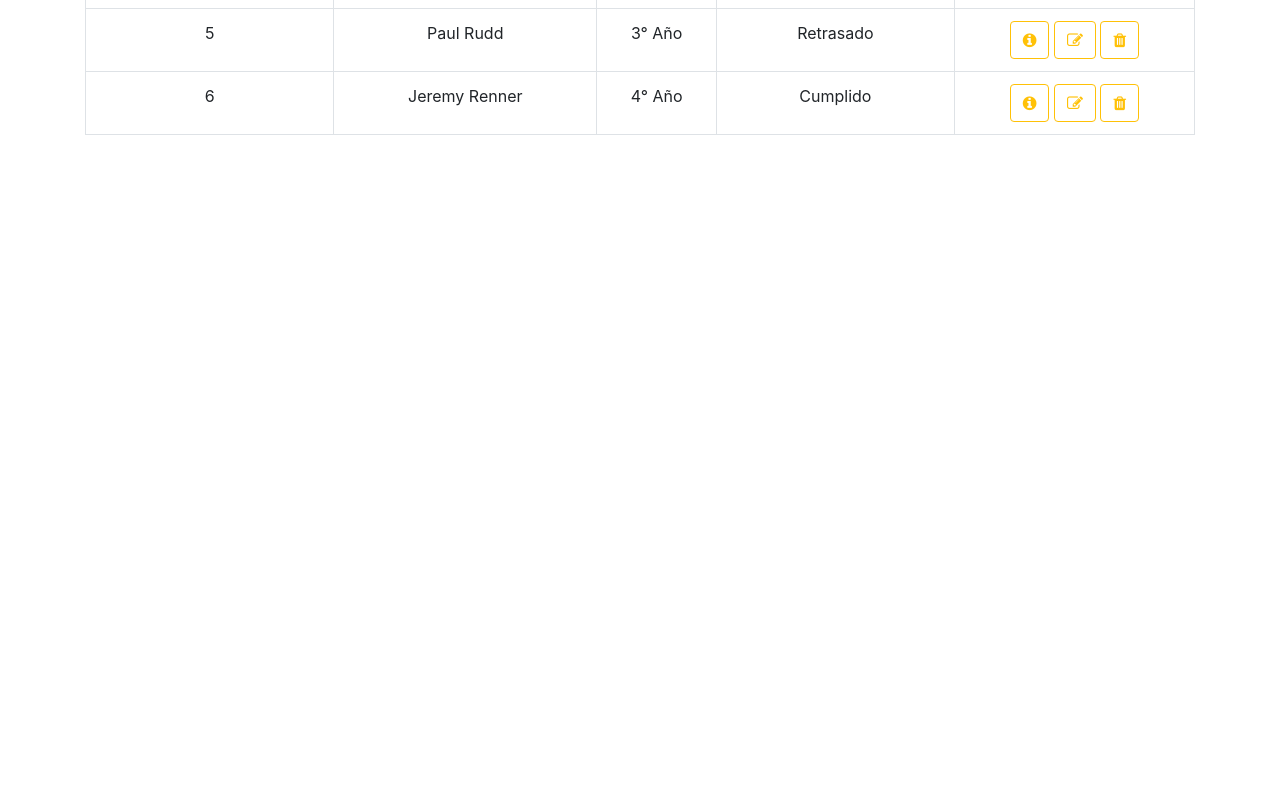
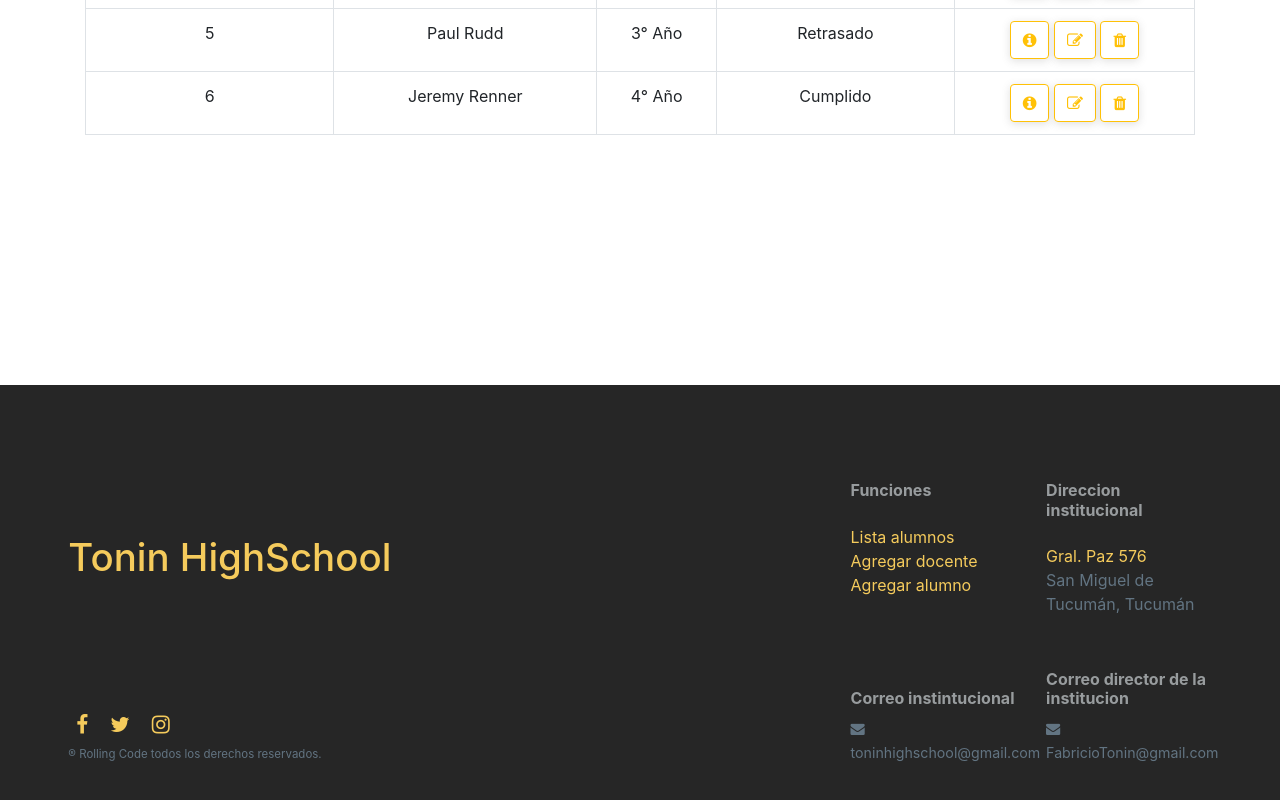
Before and after one commit to gabogarcia1/repo-frontend-pf, a React (Create React App) app: page /alumnos in a window 1280 px wide. Shown: the part 536-1336 px from the top of the page. Before the commit the page ends 800 px from the top, so only its background shows below. Built offline with nearby package versions, Linux system fonts and the light colour scheme.

Commit message:
shadow a todos los btn, nuevo footer

```diff
--- a/src/App.jsx
+++ b/src/App.jsx
@@ -5,6 +5,7 @@ import Login from "./pages/Login";
 import Califications from "./pages/Califications";
 import ListaAlumnos from "./pages/ListaAlumnos";
 import NavBar from "./components/NavBar";
+import Footer from "./components/Footer";
 
 const App = () => {
   return (
@@ -17,6 +18,7 @@ const App = () => {
             <Route exact path="/home" component={Home} />
             <Route exact path="/califications" component={Califications} />
             <Route exact path="/alumnos" component={ListaAlumnos} />
+            <Footer />
           </div>
         </Switch>
       </Router>
--- /dev/null
+++ b/src/components/Footer.jsx
@@ -0,0 +1,109 @@
+import React from "react";
+import "../css/footer.css";
+import { Link } from "react-router-dom";
+
+const Footer = () => {
+  return (
+    <>
+      <div class="container-fluid pb-0 mb-0 justify-content-center text-light ">
+        <footer>
+          <div class="row my-5 justify-content-center py-5">
+            <div class="col-11">
+              <div class="row ">
+                <div class="col-xl-8 col-md-4 col-sm-4 col-12 my-auto mx-auto a">
+                  <h3 class="mb-md-0 mb-5 footer-title">Tonin HighSchool</h3>
+                </div>
+                <div class="col-xl-2 col-md-4 col-sm-4 col-12">
+                  <h6 class="mb-3 mb-lg-4 bold-text ">
+                    <b>Funciones</b>
+                  </h6>
+                  <ul class="list-unstyled">
+                    <li>
+                      <Link to="/alumnos" className="pb-1">
+                        Lista alumnos
+                      </Link>
+                    </li>
+                    <li>
+                      <Link to="/alumnos" className="pb-1">
+                        Agregar docente
+                      </Link>
+                    </li>
+                    <li>
+                      <Link to="/alumnos" className="pb-1">
+                        Agregar alumno
+                      </Link>
+                    </li>
+                  </ul>
+                </div>
+                <div class="col-xl-2 col-md-4 col-sm-4 col-12">
+                  <h6 class="mb-3 mb-lg-4 text-muted bold-text mt-sm-0 mt-5">
+                    <b>Direccion institucional</b>
+                  </h6>
+                  <a
+                    class="mb-1"
+                    href="https://www.google.com.ar/maps/place/RollingCode+School/@-26.8366961,-65.2093905,17z/data=!3m1!4b1!4m5!3m4!1s0x94225d3ad7f30f1d:0xf8606cd659b8e3e4!8m2!3d-26.8367097!4d-65.2072045"
+                  >
+                    {" "}
+                    Gral. Paz 576
+                  </a>
+                  <p>San Miguel de Tucumán, Tucumán</p>
+                </div>
+              </div>
+              <div class="row ">
+                <div class="col-xl-8 col-md-4 col-sm-4 col-auto my-md-0 mt-5 order-sm-1 order-3 align-self-end">
+                  <p class="social text-muted mb-0 pb-0 bold-text">
+                    {" "}
+                    <span class="mx-2">
+                      <a href="https://es-la.facebook.com/RollingCodeSchool/">
+                        <i class="fa fa-facebook" aria-hidden="true"></i>
+                      </a>
+                    </span>{" "}
+                    <span class="mx-2">
+                      <a href="https://twitter.com/rollingcodeok">
+                        <i class="fa fa-twitter" aria-hidden="true"></i>
+                      </a>
+                    </span>{" "}
+                    <span class="mx-2">
+                      <a href="https://www.instagram.com/rollingcodeschool/?hl=es-la">
+                        <i class="fa fa-instagram" aria-hidden="true"></i>
+                      </a>
+                    </span>{" "}
+                  </p>
+                  <small class="rights">
+                    <span>&#174;</span> Rolling Code todos los derechos
+                    reservados.
+                  </small>
+                </div>
+                <div class="col-xl-2 col-md-4 col-sm-4 col-auto order-1 align-self-end ">
+                  <h6 class="mt-55 mt-2 text-muted bold-text">
+                    <b>Correo instintucional</b>
+                  </h6>
+                  <small>
+                    {" "}
+                    <span>
+                      <i class="fa fa-envelope" aria-hidden="true"></i>
+                    </span>{" "}
+                    toninhighschool@gmail.com
+                  </small>
+                </div>
+                <div class="col-xl-2 col-md-4 col-sm-4 col-auto order-2 align-self-end mt-3 ">
+                  <h6 class="text-muted bold-text">
+                    <b>Correo director de la institucion</b>
+                  </h6>
+                  <small>
+                    <span>
+                      <i class="fa fa-envelope" aria-hidden="true"></i>
+                    </span>{" "}
+                    FabricioTonin@gmail.com
+                  </small>
+                </div>
+              </div>
+            </div>
+          </div>
+        </footer>
+      </div>
+    </>
+  );
+};
+
+export default Footer;
--- /dev/null
+++ b/src/css/footer.css
@@ -0,0 +1,46 @@
+@import url("https://fonts.googleapis.com/css?family=Rubik&display=swap");
+
+.container-fluid {
+  overflow: hidden;
+  margin-top: 250px;
+  background: #262626;
+  color: #627482 !important;
+  margin-bottom: 0;
+  padding-bottom: 0;
+}
+
+small {
+  font-size: calc(
+    12px + (15 - 12) * ((100vw - 360px) / (1600 - 360))
+  ) !important;
+}
+
+.bold-text {
+  color: #989c9e !important;
+}
+
+.mt-55 {
+  margin-top: calc(
+    50px + (60 - 50) * ((100vw - 360px) / (1600 - 360))
+  ) !important;
+}
+
+h3 {
+  font-size: calc(
+    34px + (40 - 34) * ((100vw - 360px) / (1600 - 360))
+  ) !important;
+}
+
+.social {
+  font-size: 21px !important;
+}
+
+.rights {
+  font-size: calc(
+    10px + (12 - 10) * ((100vw - 360px) / (1600 - 360))
+  ) !important;
+}
+
+.footer-title {
+  color: rgb(245, 203, 92);
+}
--- a/src/css/listaDeAlumnos.css
+++ b/src/css/listaDeAlumnos.css
@@ -27,3 +27,7 @@
   background-size: 100% auto;
   border: 1px solid rgb(245, 203, 92);
 }
+
+.btn {
+  box-shadow: rgba(99, 99, 99, 0.2) 0px 2px 8px 0px;
+}
--- a/src/index.js
+++ b/src/index.js
@@ -1,6 +1,7 @@
 import React from "react";
 import ReactDOM from "react-dom";
 import "bootstrap/dist/css/bootstrap.min.css";
+import "@fortawesome/fontawesome-free/css/all.min.css";
 import App from "./App";
 
 ReactDOM.render(<App />, document.getElementById("root"));
--- a/src/pages/Home.jsx
+++ b/src/pages/Home.jsx
@@ -4,10 +4,11 @@ import "../css/home.css";
 import "font-awesome/css/font-awesome.css";
 import FunctionCard from "../components/FunctionCard";
 import { Row, Col } from "react-bootstrap";
+import Footer from "../components/Footer";
 
 const Home = () => {
   return (
-    <div className="pb-5">
+    <div className="">
       <div>
         <h1 className="text-center pt-5"> Pagina administrativa </h1>
 
--- a/src/pages/ListaAlumnos.jsx
+++ b/src/pages/ListaAlumnos.jsx
@@ -177,7 +177,7 @@ const ListaAlumnos = () => {
       <hr />
       <div className="botonCrear">
         <button
-          className="btn btn-warning"
+          className="btn btn-warning text-white"
           onClick={() => abrirModalInsertar()}
         >
           Crear Perfil de Alumno
```
Also changed, not shown: 1 other file (tests, documents, lock files or other folders).
